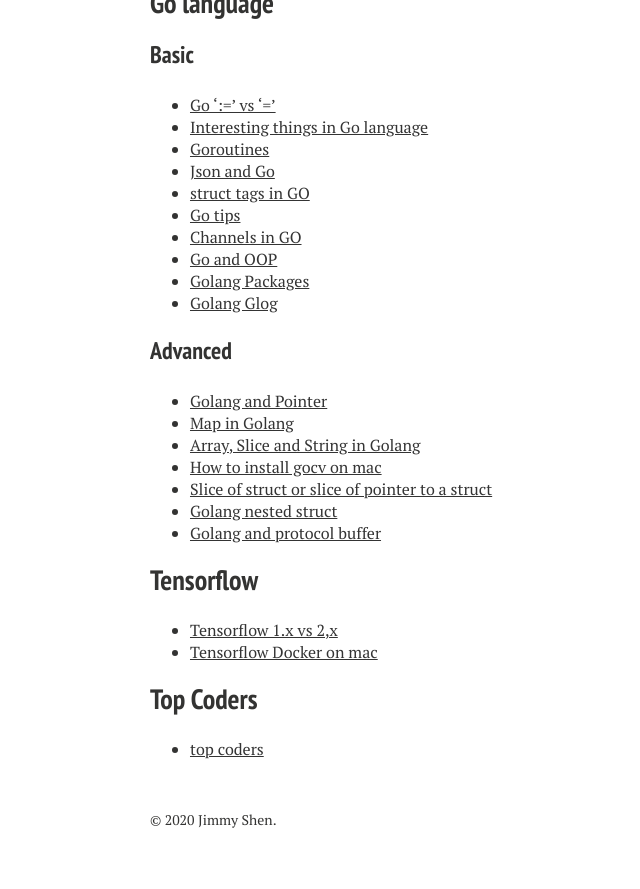
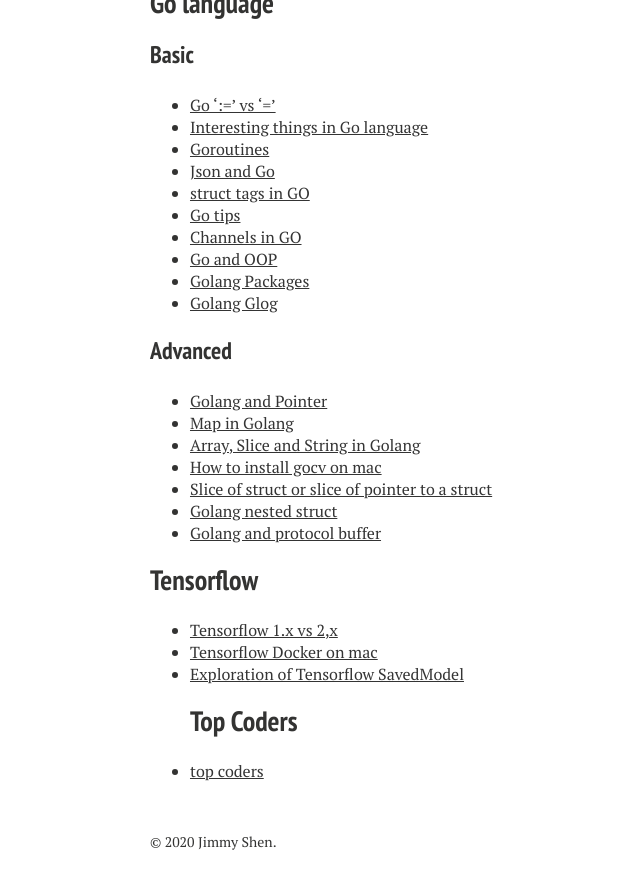
Before and after one commit to xiaokeshen/xiaokeshen.github.io, a Jekyll site: the page built from blog/index.md, in a window 1280 px wide and 900 px high, scrolled down 11239 px. Shown: the top 889 px of the window, without its empty margins (170-810 px from the left). Built offline with Jekyll 4.4.1, drawn with Linux system fonts in a browser that asks for light colours; nearby versions of some CDN libraries.

Commit message:
Add a tensorflow related article

```diff
--- a/blog/index.md
+++ b/blog/index.md
@@ -391,6 +391,6 @@
 ## Tensorflow
 - [Tensorflow 1.x vs 2,x](https://medium.com/@jim.morris.shen/tensorflow-1-x-vs-2-x-4acaf509f2ef?sk=b33531141128d8c437445b98710e12ae)
 - [Tensorflow Docker on mac](https://medium.com/@jim.morris.shen/tensorflow-docker-on-mac-5fcc0603f68e?sk=4816d7f9839f4ff9999c861151483024)
-
+- [Exploration of Tensorflow SavedModel](https://medium.com/@jim.morris.shen/exploration-of-tensorflow-savedmodel-cf6e5859cc5c?sk=d676dc5a60c7db380e6e85221e8c350b)
 ## Top Coders
 - [top coders](https://medium.com/@jim.morris.shen/top-coders-c4aa2ffd5544?source=friends_link&sk=64ee99ca78b5b93ab464abd2b6cf87cd)
```
